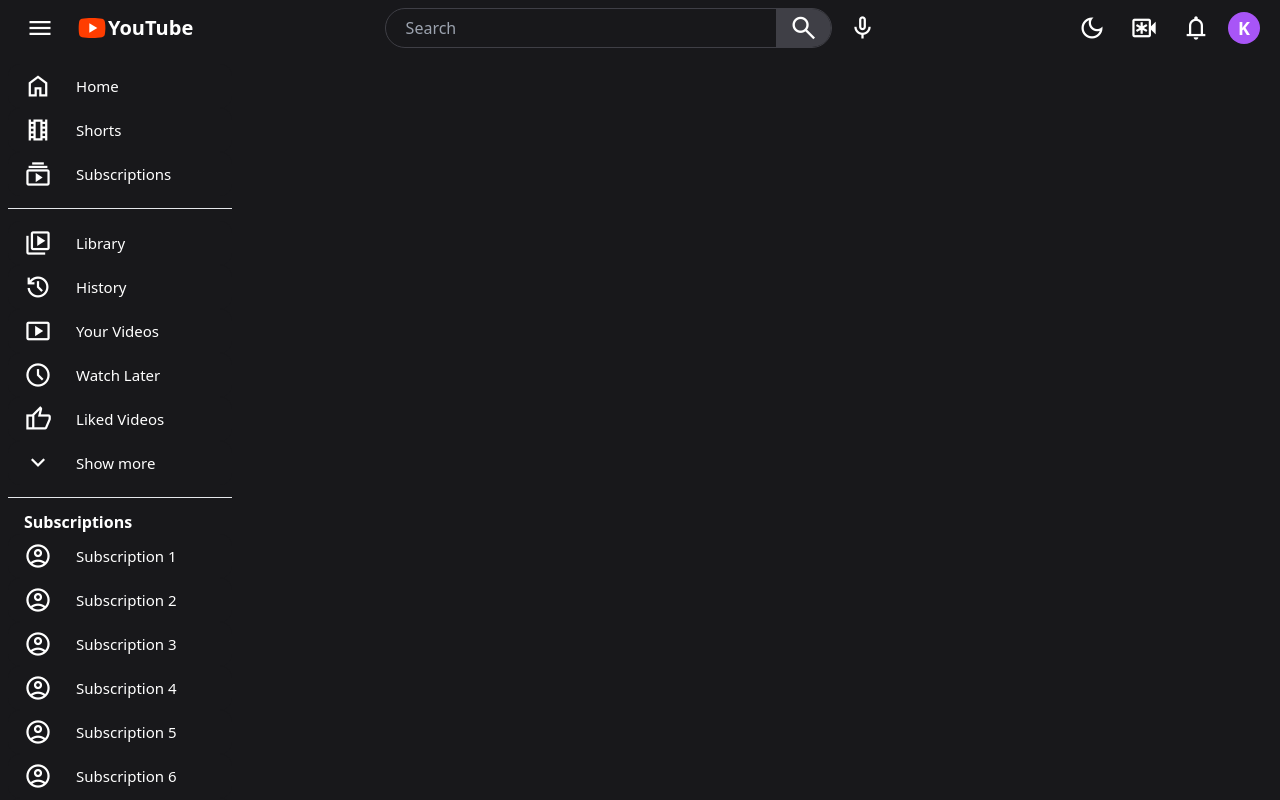
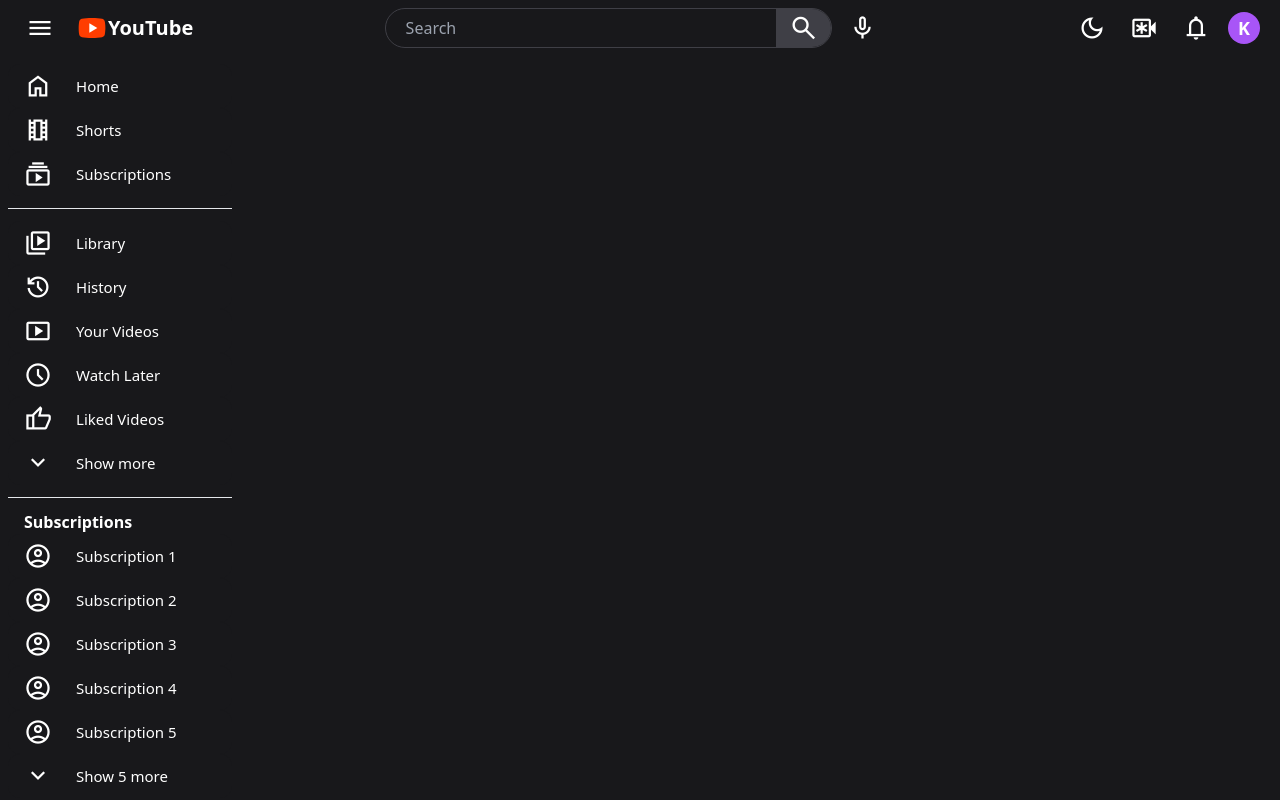
Before and after one commit to rekredhead/Youtube-Clone, a React (Vite) app: page / in a window 1280 px wide. Built offline with nearby package versions, Linux system fonts and the light colour scheme.

Commit message:
Finalized Extended Navbar

```diff
--- a/index.html
+++ b/index.html
@@ -4,6 +4,7 @@
     <meta charset="UTF-8" />
     <meta name="viewport" content="width=device-width, initial-scale=1.0" />
     <link rel="stylesheet" href="https://fonts.googleapis.com/css2?family=Material+Symbols+Outlined:opsz,wght,FILL,GRAD@48,200,0..1,0" />
+    <link rel="icon" type="image/x-icon" href="/images/youtube.svg" />
     <title>Youtube Clone</title>
   </head>
   <body>
--- a/src/components/NavBar.tsx
+++ b/src/components/NavBar.tsx
@@ -1,11 +1,13 @@
 import { useState } from 'react';
+import extendedNavBarData from '../data/extendedNavBarData';
 
 type NavBarButtonProps = {
    text: string;
    icon: string;
+   expand?: any;
 }
 
-function NavBarButton({text, icon}: NavBarButtonProps) {
+function NavBarButton({ text, icon, expand }: NavBarButtonProps) {
    const [isFocused, setIsFocused] = useState(false);
 
    const handleFocus = () => setIsFocused(true);
@@ -13,6 +15,7 @@ function NavBarButton({text, icon}: NavBarButtonProps) {
 
    return (
       <button
+         onClick={expand}
          onFocus={handleFocus}
          onBlur={handleBlur}
          className="flex py-2 px-4 items-center rounded-xl bg-zinc-900 hover:bg-zinc-800 focus:bg-zinc-700"
@@ -25,52 +28,68 @@ function NavBarButton({text, icon}: NavBarButtonProps) {
 
 export default function NavBar() {
    const [showPlaylists, setShowPlaylists] = useState(false);
+   const [showSubscriptions, setShowSubscriptions] = useState(false);
 
-   const playLists = [
-      "Play List 1", "Play List 2", "Play List 3", "Play List 4", "Play List 5",
-      "Play List 6", "Play List 7", "Play List 8", "Play List 9", "Play List 10"
-   ];
-   const subscriptions = [
-      "Subscription 1", "Subscription 2", "Subscription 3", "Subscription 4", "Subscription 5",
-      "Subscription 6", "Subscription 7", "Subscription 8", "Subscription 9", "Subscription 10"
-   ];
+   const handleShowPlaylist = (e: any) => {
+      setShowPlaylists(prevState => !prevState);
+      e.currentTarget.blur();
+   }
+   const handleShowSubscriptions = (e: any) => {
+      setShowSubscriptions(prevState => !prevState);
+      e.currentTarget.blur();
+   }
+
+   const playLists = extendedNavBarData.playLists;
+   const subscriptions = extendedNavBarData.subscriptions;
+   const navbarData = extendedNavBarData.navbarData;
 
    return (
-      <nav className="flex flex-col fixed top-14 bottom-0 left-0 w-60 p-2 overflow-y-scroll">
-         <NavBarButton text="Home" icon="home" />
-         <NavBarButton text="Shorts" icon="theaters" />
-         <NavBarButton text="Subscriptions" icon="subscriptions" />
-         <hr className="my-3"/>
-         <NavBarButton text="Library" icon="video_library" />
-         <NavBarButton text="History" icon="history" />
-         <NavBarButton text="Your Videos" icon="smart_display" />
-         <NavBarButton text="Watch Later" icon="schedule" />
-         <NavBarButton text="Liked Videos" icon="thumb_up" />
+      <nav className="flex flex-col fixed top-14 bottom-0 left-0 w-60 p-2 overflow-y-hidden hover:overflow-y-scroll">
+         { navbarData.slice(0, 3).map((item, index) => <NavBarButton key={index} text={item.text} icon={item.icon} />) }
+
+         <hr className="my-3" />
+
+         { navbarData.slice(3, 8).map((item, index) => <NavBarButton key={index} text={item.text} icon={item.icon} />) }
+
          {
             showPlaylists &&
-            playLists.map((playList) => <NavBarButton text={playList} icon="playlist_play" />)
+            playLists.map((playList, index) => <NavBarButton key={index} text={playList} icon="playlist_play" />)
          }
-         <NavBarButton text="Show more" icon="expand_more" />
-         <hr className="my-3"/>
+         <NavBarButton
+            expand={handleShowPlaylist}
+            text={showPlaylists ? 'Show less' : 'Show more'}
+            icon={showPlaylists ? 'expand_less' : 'expand_more'}
+         />
+
+         <hr className="my-3" />
+
          <h1 className='mx-4 font-semibold'>Subscriptions</h1>
          {
-            subscriptions.map((subscription) => <NavBarButton text={subscription} icon="account_circle" />)
+            subscriptions.slice(0, 5).map((subscription, index) => <NavBarButton key={index} text={subscription} icon="account_circle" />)
          }
-         <hr className='my-3'/>
+         {
+            showSubscriptions &&
+            subscriptions.slice(5).map((subscription, index) => <NavBarButton key={index} text={subscription} icon="account_circle" />)
+         }
+         <NavBarButton
+            expand={handleShowSubscriptions}
+            text={showSubscriptions ? `Show less` : `Show ${subscriptions.length - 5} more`}
+            icon={showSubscriptions ? 'expand_less' : 'expand_more'}
+         />
+
+         <hr className='my-3' />
+
          <h1 className='mx-4 font-semibold'>Explore</h1>
-         <NavBarButton text="Trending" icon="local_fire_department" />
-         <NavBarButton text="Music" icon="music_note" />
-         <NavBarButton text="Gaming" icon="sports_esports" />
-         <NavBarButton text="Sports" icon="trophy" />
-         <hr className='my-3'/>
+         { navbarData.slice(8, 12).map((item, index) => <NavBarButton key={index} text={item.text} icon={item.icon} />) }
+
+         <hr className='my-3' />
+
          <h1 className='mx-4 font-semibold'>More From YouTube</h1>
-         <NavBarButton text="YouTube Studio" icon="token" />
-         <NavBarButton text="YouTube Kids" icon="family_restroom" />
-         <hr className='my-3'/>
-         <NavBarButton text="Settings" icon="settings" />
-         <NavBarButton text="Report History" icon="flag" />
-         <NavBarButton text="Help" icon="help" />
-         <NavBarButton text="Send Feedback" icon="reviews" />
+         { navbarData.slice(12, 14).map((item, index) => <NavBarButton key={index} text={item.text} icon={item.icon} />) }
+
+         <hr className='my-3' />
+
+         { navbarData.slice(14).map((item, index) => <NavBarButton key={index} text={item.text} icon={item.icon} />) }
       </nav>
    );
 }
--- /dev/null
+++ b/src/data/extendedNavBarData.ts
@@ -0,0 +1,30 @@
+const playLists = [
+   "Play List 1", "Play List 2", "Play List 3", "Play List 4", "Play List 5",
+   "Play List 6", "Play List 7", "Play List 8", "Play List 9", "Play List 10"
+];
+const subscriptions = [
+   "Subscription 1", "Subscription 2", "Subscription 3", "Subscription 4", "Subscription 5",
+   "Subscription 6", "Subscription 7", "Subscription 8", "Subscription 9", "Subscription 10"
+];
+const navbarData = [
+   { text: "Home", icon: "home" },
+   { text: "Shorts", icon: "theaters" },
+   { text: "Subscriptions", icon: "subscriptions" },
+   { text: "Library", icon: "video_library" },
+   { text: "History", icon: "history" },
+   { text: "Your Videos", icon: "smart_display" },
+   { text: "Watch Later", icon: "schedule" },
+   { text: "Liked Videos", icon: "thumb_up" },
+   { text: "Trending", icon: "local_fire_department" },
+   { text: "Music", icon: "music_note" },
+   { text: "Gaming", icon: "sports_esports" },
+   { text: "Sports", icon: "trophy" },
+   { text: "YouTube Studio", icon: "token" },
+   { text: "YouTube Kids", icon: "family_restroom" },
+   { text: "Settings", icon: "settings" },
+   { text: "Report History", icon: "flag" },
+   { text: "Help", icon: "help" },
+   { text: "Send Feedback", icon: "reviews" }
+];
+
+export default { playLists, subscriptions, navbarData };
--- a/src/index.css
+++ b/src/index.css
@@ -11,4 +11,11 @@
     .material-symbols-outlined-fill {
         font-variation-settings: 'FILL' 1;
     }
+    ::-webkit-scrollbar {
+        width: 0.3em;
+    }
+    ::-webkit-scrollbar-thumb {
+        background-color: gray;
+        border-radius: 1em;
+    }
 }
```
